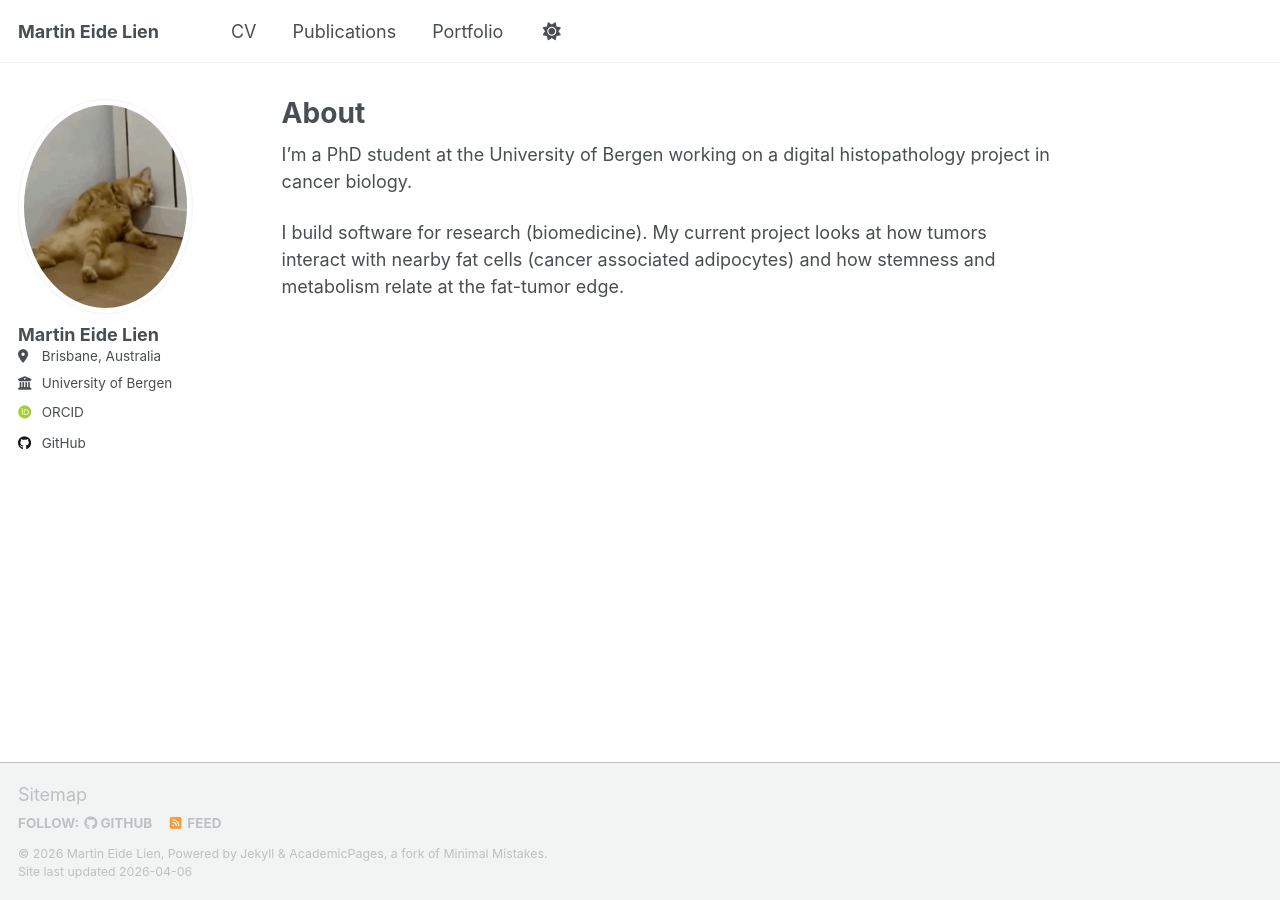
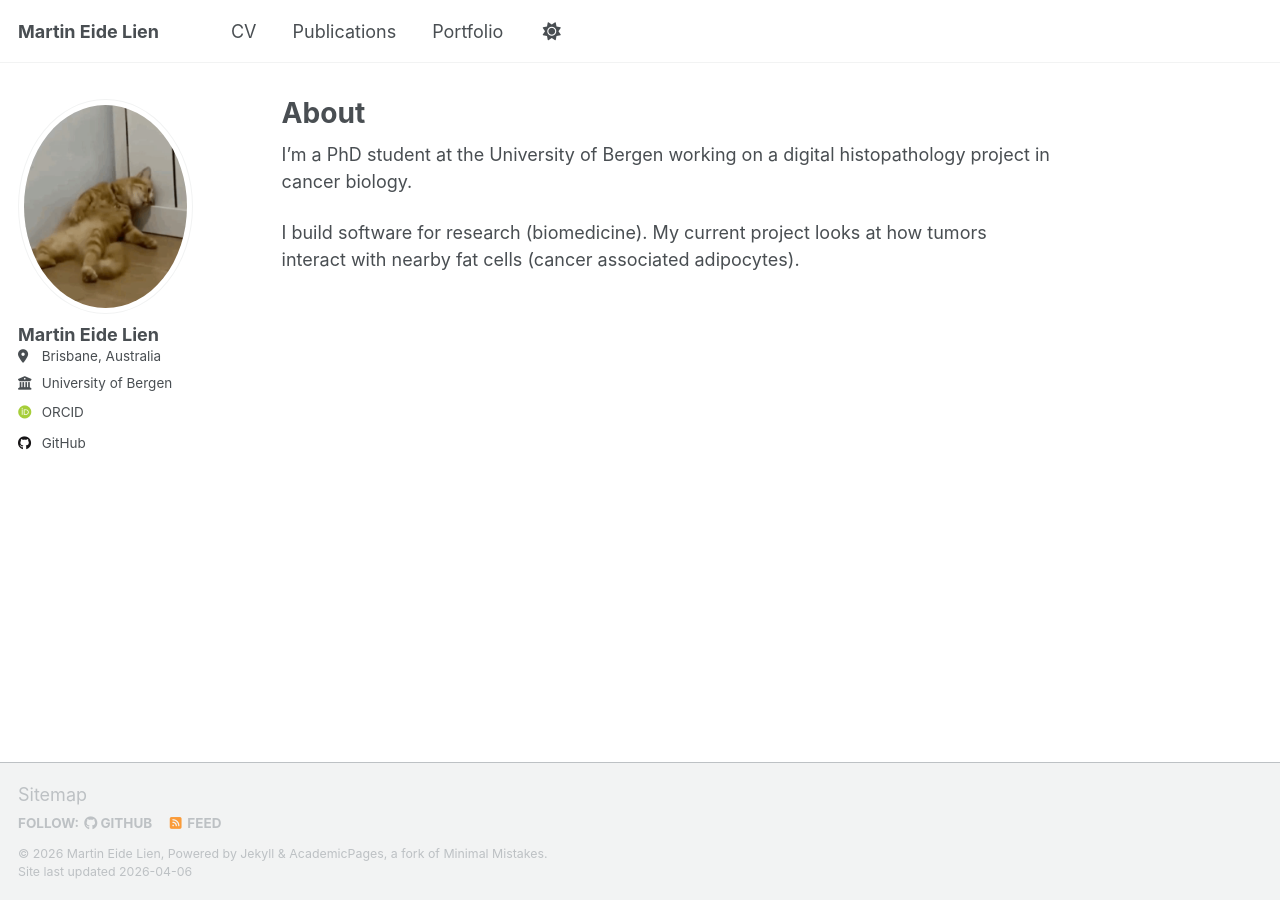
Before and after one commit to meidelien/meidelien.github.io, a Jekyll site: the page built from _pages/about.md, in a window 1280 px wide. Built offline with Jekyll 4.4.1, drawn with Linux system fonts in a browser that asks for light colours; some web fonts are replaced; a script that is not in the unit is left out.

Commit message:
Update about.md

```diff
--- a/_pages/about.md
+++ b/_pages/about.md
@@ -9,4 +9,4 @@ redirect_from:
 
 I'm a PhD student at the University of Bergen working on a digital histopathology project in cancer biology.
 
-I build software for research (biomedicine). My current project looks at how tumors interact with nearby fat cells (cancer associated adipocytes) and how stemness and metabolism relate at the fat-tumor edge.
+I build software for research (biomedicine). My current project looks at how tumors interact with nearby fat cells (cancer associated adipocytes).
```
